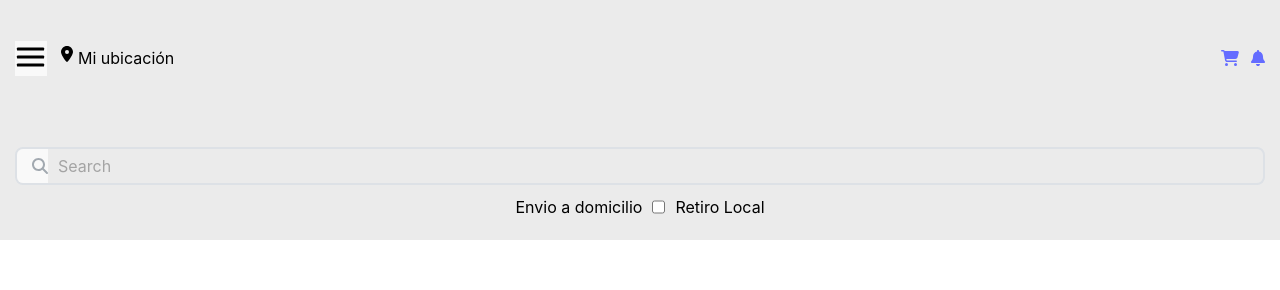
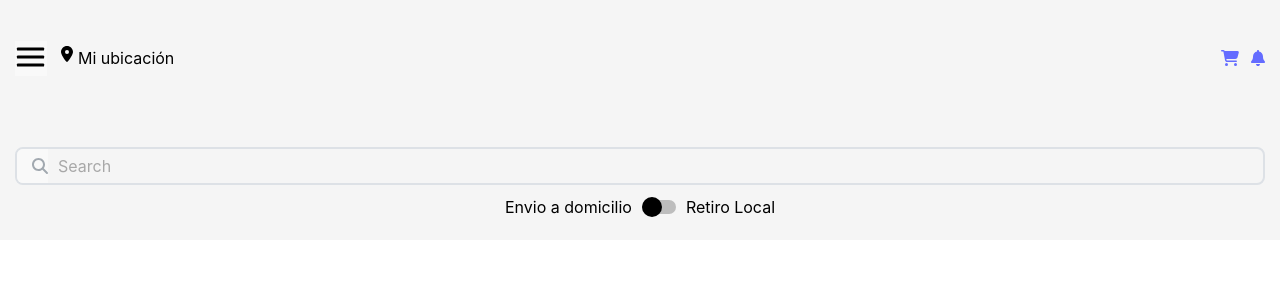
Before and after one commit to JoelFiare/s14-16-n-java, a React (Vite) app in the folder frontend/: page /notificaciones in a window 1280 px wide. Shown: the top 290 px of the page. Built offline with nearby package versions, Linux system fonts and the light colour scheme.

Commit message:
Style: add switch on FoodQuery

```diff
--- a/frontend/src/App.css
+++ b/frontend/src/App.css
@@ -451,7 +451,7 @@ template {
 }
 
 :root {
-  --bg-color: #ebebeb;
+  --bg-color: #f5f5f5;
 }
 
 #root {
--- a/frontend/src/components/FoodQuery/FoodQuery.css
+++ b/frontend/src/components/FoodQuery/FoodQuery.css
@@ -11,5 +11,34 @@
   > label {
     display: flex;
     gap: 10px;
+    align-items: center;
+
+    > [type='checkbox'] {
+      width: 0;
+      height: 0;
+      position: absolute;
+
+      &:checked + span::after {
+        translate: 17px;
+      }
+
+      + span {
+        display: flex;
+        align-items: center;
+        background: #BDBDBD;
+        width: 34px;
+        height: 14px;
+        border-radius: 10px;
+
+        &::after {
+          content: '';
+          background: black;
+          border-radius: 50%;
+          width: 20px;
+          aspect-ratio: 1;
+          transition: translate 150ms ease-in-out;
+        }
+      }
+    }
   }
 }
--- a/frontend/src/components/FoodQuery/FoodQuery.jsx
+++ b/frontend/src/components/FoodQuery/FoodQuery.jsx
@@ -10,6 +10,7 @@ export default function FoodQuery() {
         <label >
           <p>Envio a domicilio</p>
           <input type="checkbox" name="shipment" />
+          <span />
           <p>Retiro Local</p>
         </label>
       </Form>
```
